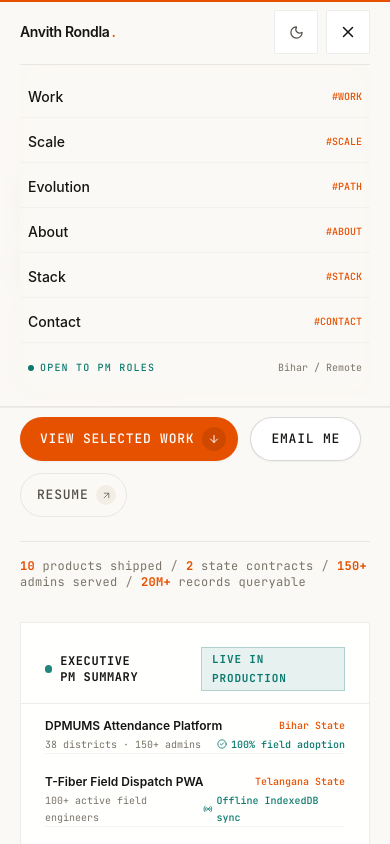
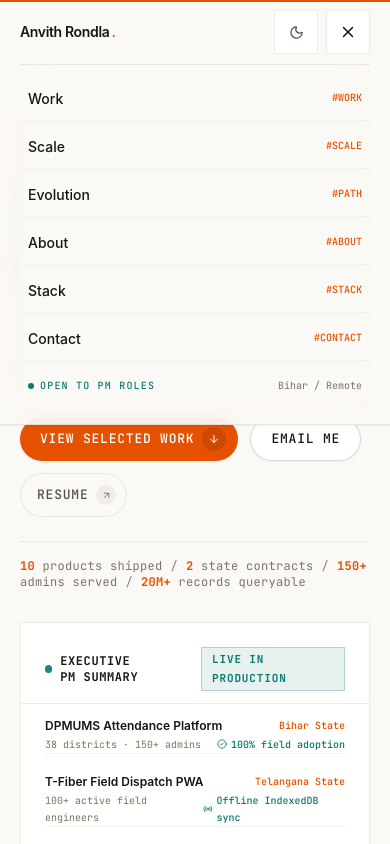
Before and after one commit to AnvithReddy782/Anvith-Reddy-Rondla-Portfolio, a Next.js app: page / in a window 390 px wide. Both pictures are taken after a click on the button 348 px from the left and 38 px from the top of the page. Shown: the top 844 px of the page. Built offline with nearby package versions, Linux system fonts and the light colour scheme; a web font is replaced by a local one.

Commit message:
style(design): FINDING-008 — mobile menu links meet 44px touch target

```diff
--- a/src/components/Navigation.tsx
+++ b/src/components/Navigation.tsx
@@ -168,7 +168,7 @@ export default function Navigation() {
                     key={link.href}
                     href={link.href}
                     onClick={(e) => handleMobileNavClick(e, link.href)}
-                    className="flex items-center justify-between py-2.5 px-2 text-sm font-medium text-text hover:bg-surface border-b border-line/40"
+                    className="flex min-h-11 items-center justify-between px-2 text-sm font-medium text-text hover:bg-surface border-b border-line/40"
                   >
                     <span>{link.label}</span>
                     <span className="font-mono text-[10px] text-accent uppercase">{link.href}</span>
```
